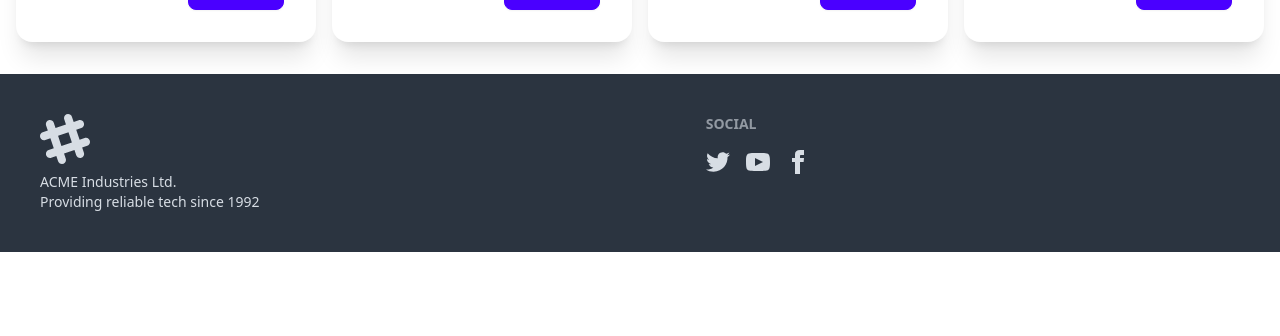
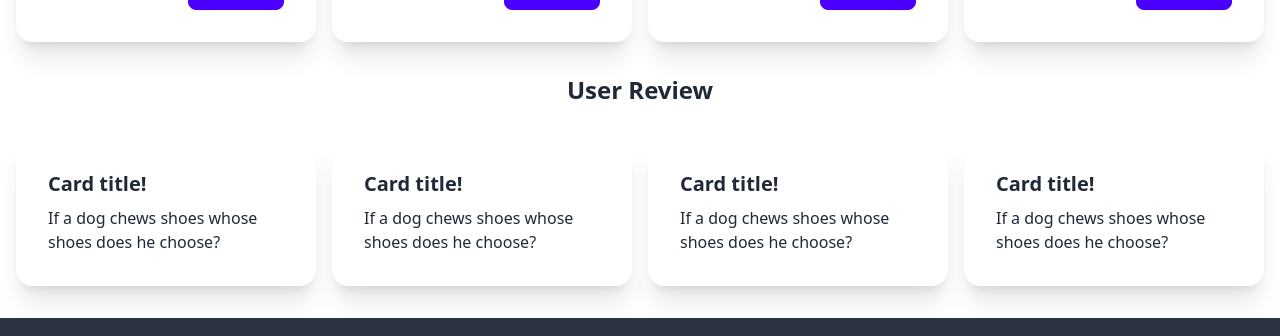
Before and after one commit to Arif-Islam21/setup, a React (Vite) app in the folder client/: page / in a window 1280 px wide. Shown: the part 1191-1527 px from the top of the page. Before the commit the page ends 1443 px from the top, so only its background shows below. Built offline with nearby package versions, Linux system fonts and the light colour scheme.

Commit message:
user review section added

```diff
--- /dev/null
+++ b/client/src/components/Home/Review.jsx
@@ -0,0 +1,12 @@
+const Review = () => {
+  return (
+    <div className="card bg-base-100 shadow-xl">
+      <div className="card-body">
+        <h2 className="card-title">Card title!</h2>
+        <p>If a dog chews shoes whose shoes does he choose?</p>
+      </div>
+    </div>
+  );
+};
+
+export default Review;
--- /dev/null
+++ b/client/src/components/Home/UserReview.jsx
@@ -0,0 +1,14 @@
+import Review from "./Review";
+
+const UserReview = () => {
+  return (
+    <div className="grid grid-cols-4 gap-4 mx-4">
+      <Review />
+      <Review />
+      <Review />
+      <Review />
+    </div>
+  );
+};
+
+export default UserReview;
--- a/client/src/pages/Home/Home.jsx
+++ b/client/src/pages/Home/Home.jsx
@@ -1,5 +1,6 @@
 import Banner from "../../components/Home/Banner";
 import FeaturedProducts from "../../components/Home/FeaturedProducts";
+import UserReview from "../../components/Home/UserReview";
 
 const Home = () => {
   return (
@@ -11,6 +12,10 @@ const Home = () => {
         </h1>
         <FeaturedProducts />
       </div>
+      <div className="my-8">
+        <h1 className="mb-8 text-2xl font-semibold text-center">User Review</h1>
+        <UserReview />
+      </div>
     </div>
   );
 };
```
